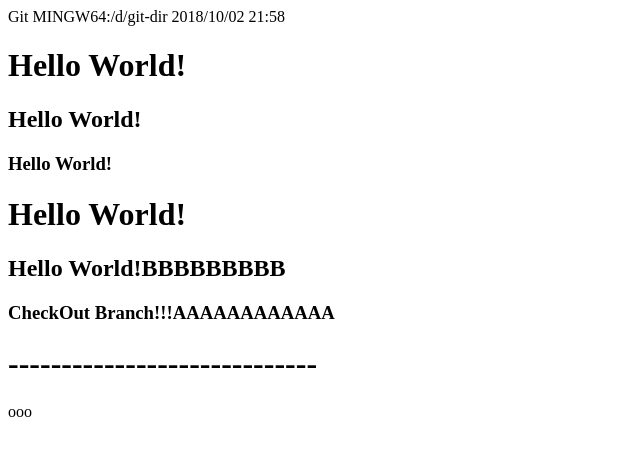
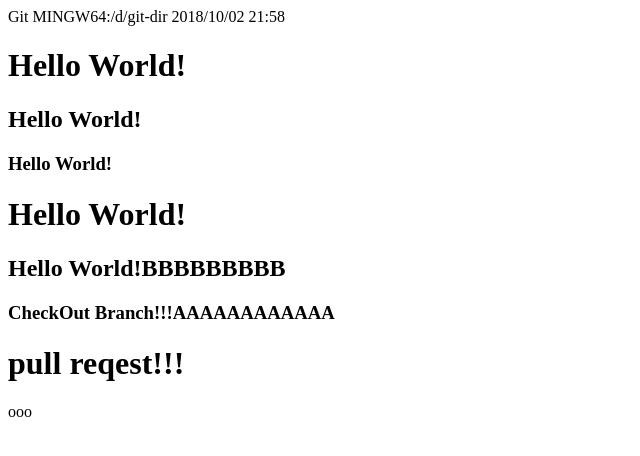
Before and after one commit to 229toshimi/git-practice, a plain HTML site: page index.html in a window 1280 px wide. Shown: the whole page, without its empty margins (0-640 px from the left). Drawn offline with Linux system fonts and the light colour scheme.

Commit message:
fix bugs No587..

```diff
--- a/index.html
+++ b/index.html
@@ -7,7 +7,7 @@
   <h1>Hello World!</h1>
   <h2>Hello World!BBBBBBBBB</h2>
   <h3>CheckOut Branch!!!AAAAAAAAAAAA</h3>
-  <h1>-----------------------------</h1>
+  <h1>pull reqest!!!</h1>
   <p>ooo</p>
  </body>
 </html>
```
